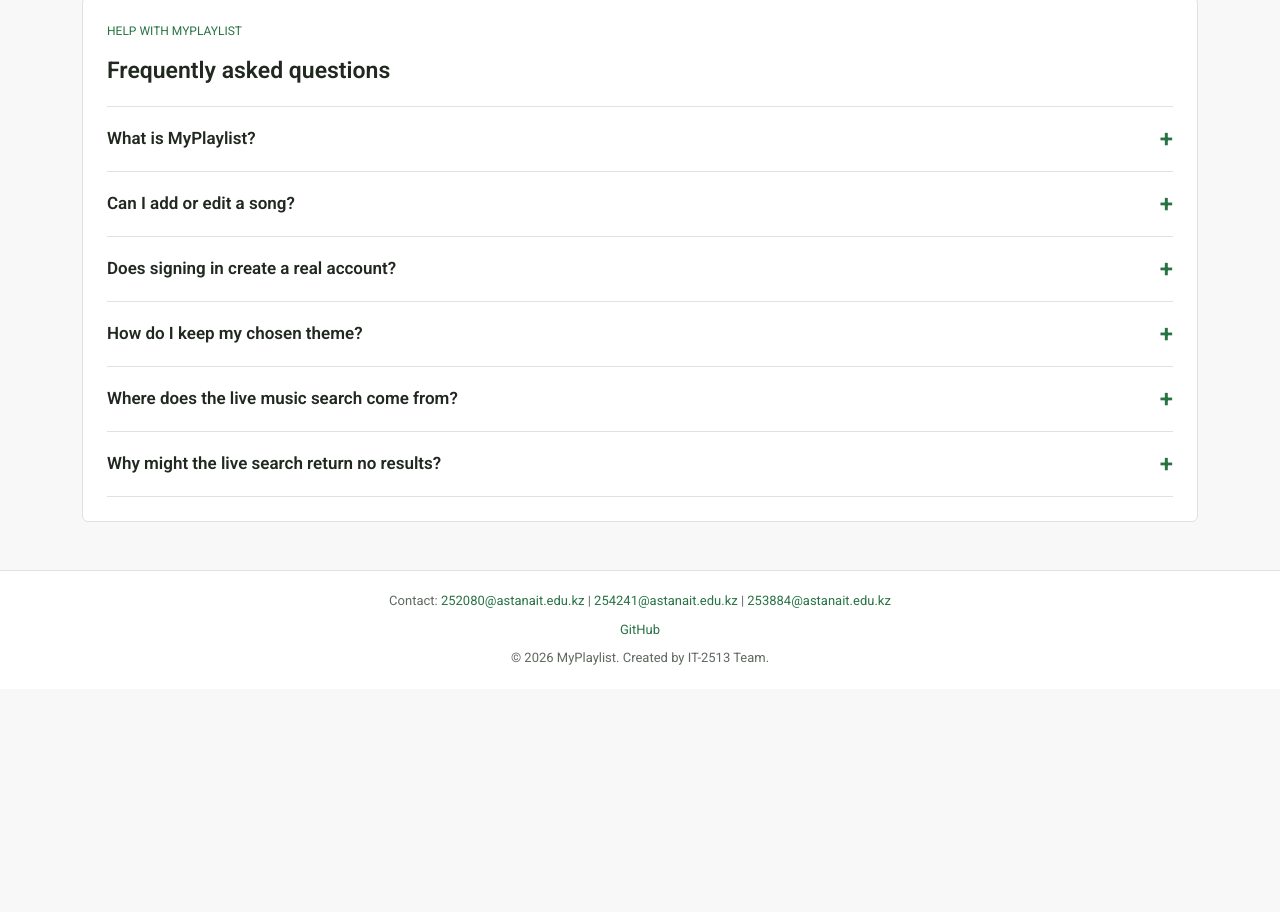
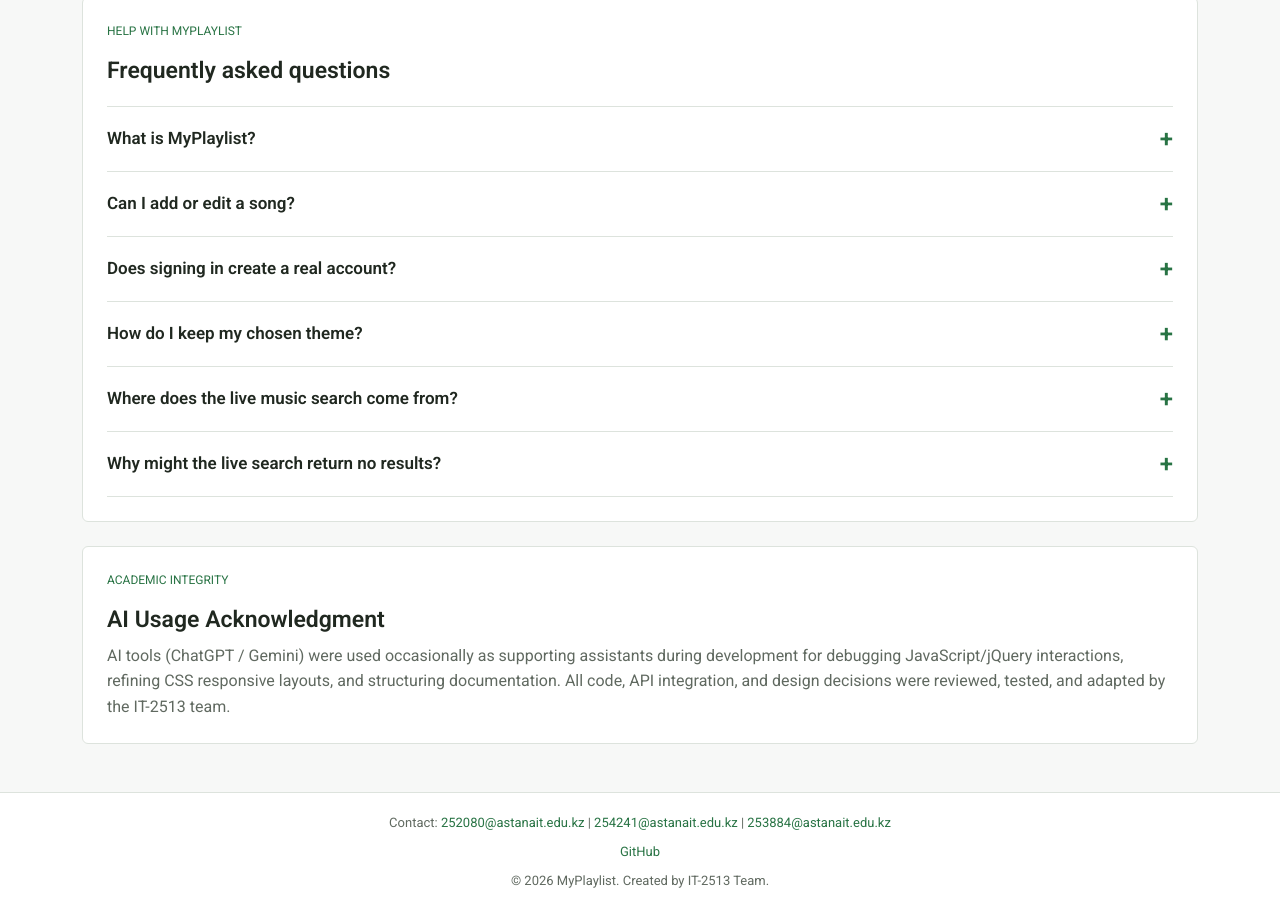
Before and after one commit to yTuzelkhan/MyPlaylist-endterm, a plain HTML site: page about.html in a window 1280 px wide. Shown: the part 2310-3222 px from the top of the page. Before the commit the page ends 2999 px from the top, so only its background shows below. Drawn offline with nearby package versions, Linux system fonts and the light colour scheme.

Commit message:
Update about.html
ai acknowledg

```diff
--- a/about.html
+++ b/about.html
@@ -164,6 +164,12 @@
     </article>
   </div>
 </section>
+            <section class="panel section mt-4" id="ai-credit">
+  <p class="small-title">ACADEMIC INTEGRITY</p>
+  <h2>AI Usage Acknowledgment</h2>
+  <p class="mb-0">AI tools (ChatGPT / Gemini) were used occasionally as supporting assistants during development for debugging JavaScript/jQuery interactions, refining CSS responsive layouts, and structuring documentation. All code, API integration, and design decisions were reviewed, tested, and adapted by the IT-2513 team.</p>
+</section>
+
 </main>
         <footer class="footer">
             <div class="container">
```
